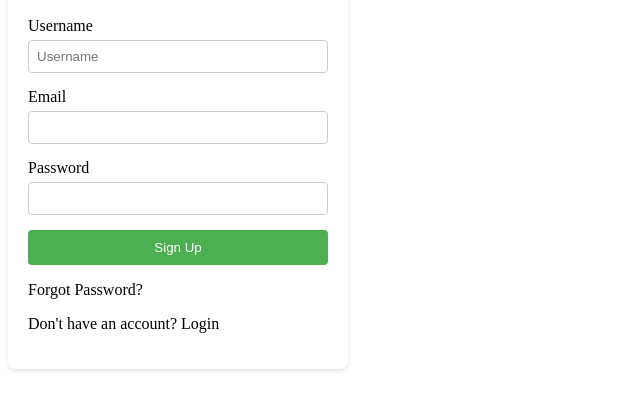
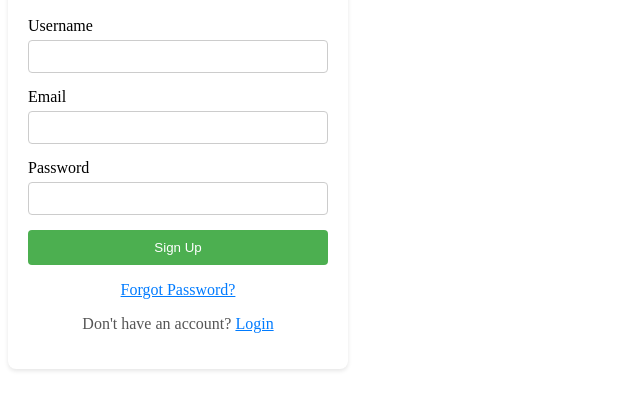
Before and after one commit to RakeshBhardwaj-coder/GameZone, a website: page public/account/signUp.html in a window 1280 px wide. Shown: the part 90-500 px from the top of the page, without its empty margins (0-640 px from the left). Drawn offline with Linux system fonts and the light colour scheme; files that its build step writes are made by us from their sources.

Commit message:
what a look

```diff
--- a/public/account/signUp.html
+++ b/public/account/signUp.html
@@ -17,7 +17,7 @@
         <form id="signupForm">
             <div class="form-group">
                 <label for="username">Username</label>
-                <input type="username" id="username" placeholder="Username" required>
+                <input type="username" id="username" required>
             </div>
             <div class="form-group">
                 <label for="email">Email</label>
@@ -32,8 +32,8 @@
 
             </div>
         </form>
-        <p><a id="forgotpass-page-btn">Forgot Password?</a></p>
-        <p>Don't have an account? <a id="login-Page-Btn"> Login</a></p>
+        <p><a id="forgotPageBtn">Forgot Password?</a></p>
+        <p id="text">Don't have an account? <a id="switchPageBtn"> Login</a></p>
     </div>
 
     <!-- <script type="module">
--- a/public/css/style.css
+++ b/public/css/style.css
@@ -188,6 +188,70 @@ input {
   background-color: #45a049;
 }
 
+#loginBtn {
+  width: 100%;
+  padding: 10px;
+  background-color: #4CAF50;
+  color: white;
+  border: none;
+  border-radius: 4px;
+  cursor: pointer;
+}
+
+#loginBtn:hover {
+  background-color: #45a049;
+}
+
+#forgotPageBtn {
+  background: none; /* Transparent background */
+  border: none; /* No border */
+  color: #007bff; /* Link color */
+  text-decoration: underline; /* Underline to indicate a link */
+  cursor: pointer; /* Pointer cursor on hover */
+  padding: 0; /* Remove default padding */
+  font-size: 1em; /* Inherit font size or adjust as needed */
+  font-family: inherit; /* Inherit font family */
+  margin-top: 10px; /* Add some space above the button */
+  display: block; /* Make it a block-level element for better spacing */
+  text-align: center; /* Center the text */
+}
+
+#forgotPageBtn:hover {
+  color: #0056b3; /* Darker color on hover */
+}
+
+#forgotPageBtn:focus {
+  outline: none; /* Remove default focus outline */
+  color: #0056b3; /* Darker color on focus */
+}
+
+
+#text {
+    text-align: center; /* Center the text */
+    margin-top: 10px; /* Add some spacing */
+    font-size: 1em; /* Adjust font size if needed */
+    color: #555; /* Set text color */
+}
+
+#switchPageBtn {
+    background: none; /* Transparent background */
+    border: none; /* No border */
+    color: #007bff; /* Link color */
+    text-decoration: underline; /* Underline to indicate a link */
+    cursor: pointer; /* Pointer cursor on hover */
+    padding: 0; /* Remove default padding */
+    font-size: 1em; /* Inherit font size or adjust */
+    font-family: inherit; /* Inherit font family */
+}
+
+#switchPageBtn:hover {
+    color: #0056b3; /* Darker color on hover */
+}
+
+#switchPageBtn:focus {
+    outline: none; /* Remove default focus outline */
+    color: #0056b3; /* Darker color on focus */
+}
 /* a{
 text-decoration: none;
 } */
--- a/public/js/script.js
+++ b/public/js/script.js
@@ -663,7 +663,7 @@ document.getElementById('userBtn').addEventListener('click', function (event) {
 
 
       // handle forgot button in signupPage
-      document.getElementById('forgotpass-page-btn').addEventListener('click', function (event) {
+      document.getElementById('forgotPageBtn').addEventListener('click', function (event) {
         event.preventDefault();
         fetch('account/forgotPassword.html')
           .then(response => response.text())
@@ -706,7 +706,7 @@ document.getElementById('userBtn').addEventListener('click', function (event) {
 
       // handle login page in signup Page
 
-      document.getElementById('login-Page-Btn').addEventListener('click', function (event) {
+      document.getElementById('switchPageBtn').addEventListener('click', function (event) {
         window.scrollBy({
           top: 300,
           behavior: 'smooth'
```
Also changed, not shown: public/account/logIn.html (+1 -1 lines).
